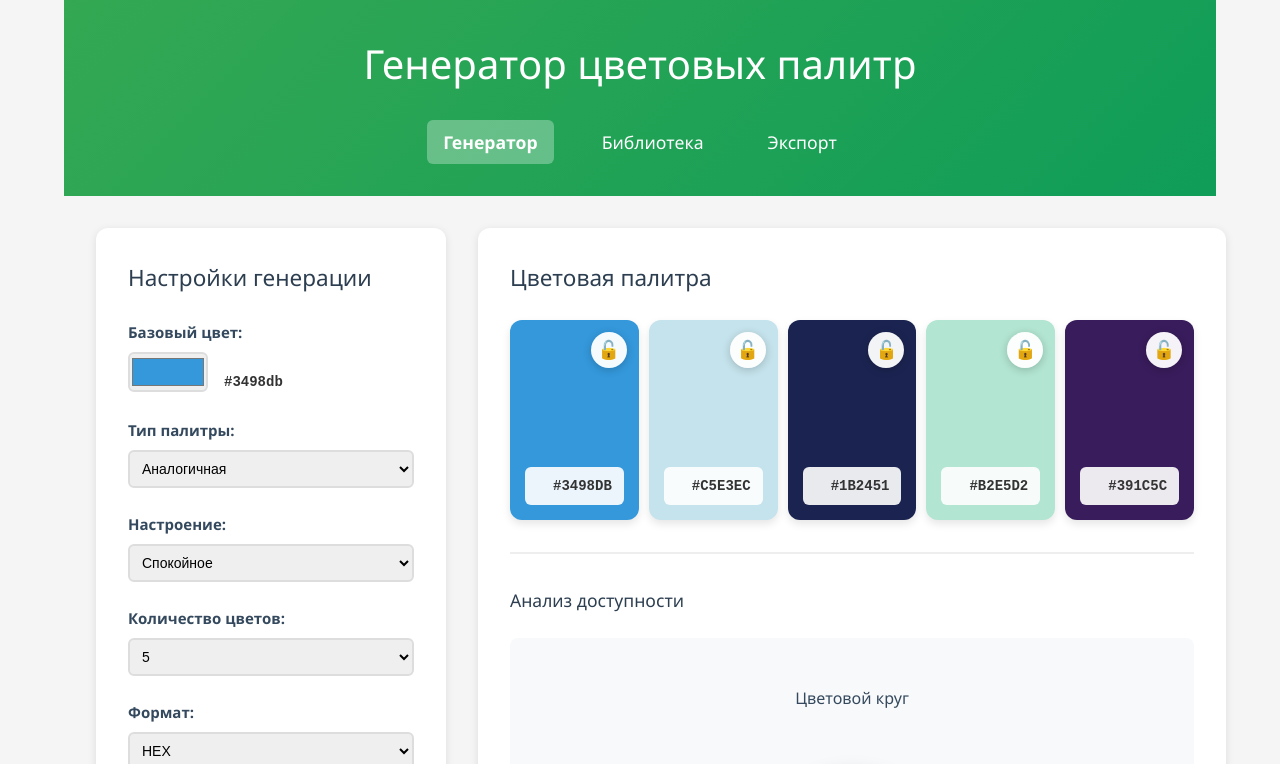
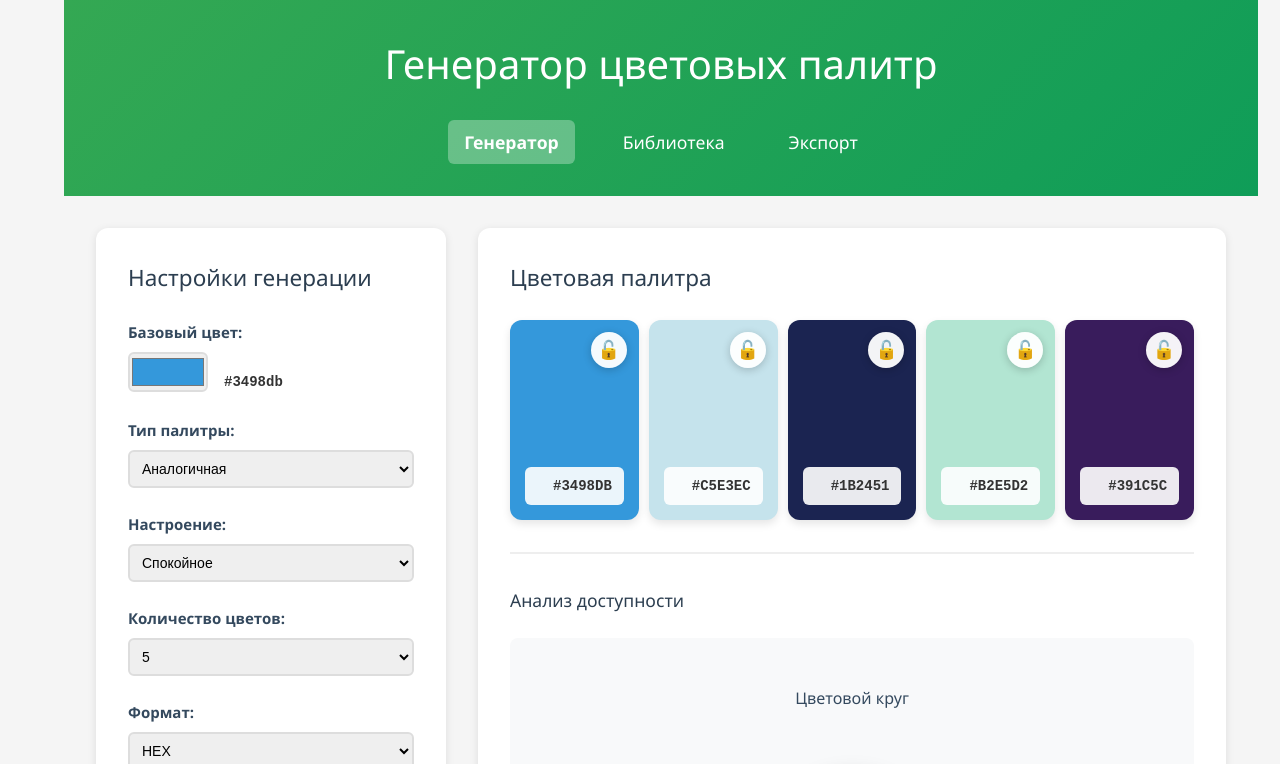
Before and after one commit to fetrias/Color_generator, a Vue app: page / in a window 1280 px wide. Shown: the top 764 px of the page. Built offline with nearby package versions, Linux system fonts and the light colour scheme.

Commit message:
Headers updated

```diff
--- a/src/App.vue
+++ b/src/App.vue
@@ -30,14 +30,11 @@ body {
   background-color: #f5f5f5;
   color: #333;
   line-height: 1.6;
-  width: 100%;
-  overflow-x: hidden;
 }
 #app {
   min-height: 100vh;
   display: flex;
   flex-direction: column;
-  width: 100%;
 }
 /* Стили шапки */
 .app-header {
@@ -45,8 +42,6 @@ body {
   color: white;
   padding: 2rem;
   text-align: center;
-  width: 100%;
-  margin: 0;
 }
 .app-header h1 {
   margin-bottom: 0;
```
